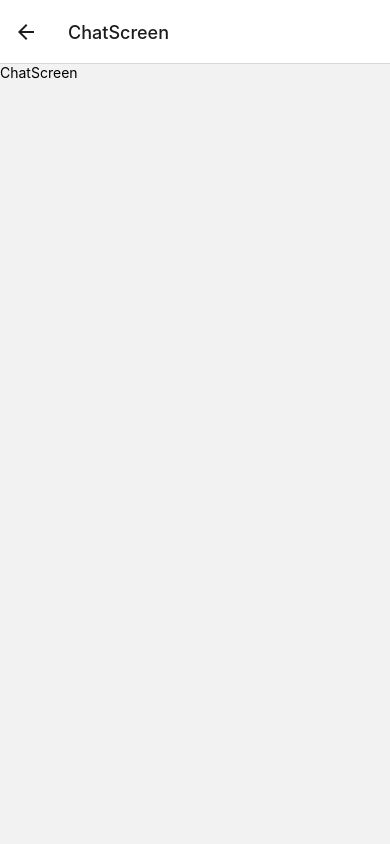
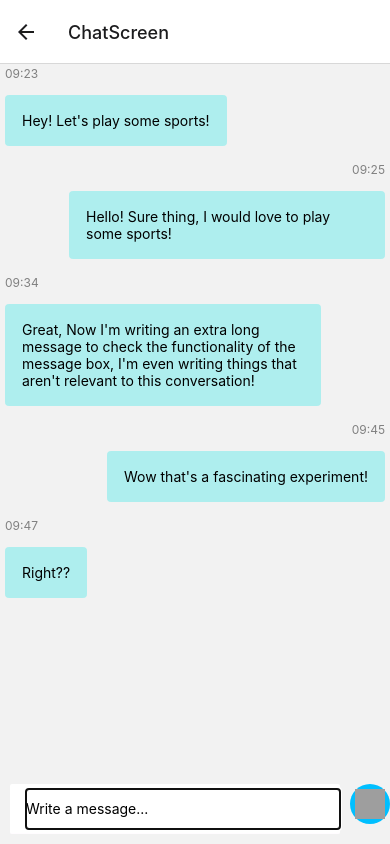
Before and after one commit to GGmorello/SportLink, a React Native app: screen /ChatScreen in a window 390 px wide. Built offline with nearby package versions, Linux system fonts and the light colour scheme; grey boxes are pictures that could not be loaded.

Commit message:
added a functioning chat component. It uses a messagehistory that in the future should be loaded in from the database. It's now possible to add to it by sending messages

```diff
--- a/src/Components/Screens/ChatScreen/ChatScreenPresenter.js
+++ b/src/Components/Screens/ChatScreen/ChatScreenPresenter.js
@@ -1,6 +1,74 @@
 import React from "react";
+import { View, Text } from "react-native-web";
 import ChatScreenView from "./ChatScreenView";
+import { useState, useRef, useEffect} from "react";
+import styles from "./ChatScreenStyle";
 
-export default function ChatScreenPresenter() {
-  return (<ChatScreenView/>)
+
+export default function ChatScreenPresenter({ route, navigation }) {
+  //const {id} = route.params;
+  const [messageHistory, setMessageHistory] = useState([
+    {id: 1, date: "09:23", type: "in", message: "Hey! Let's play some sports!"},
+    {id: 2, date: "09:25", type: "out", message: "Hello! Sure thing, I would love to play some sports!"},
+    {id: 3, date: "09:34", type: "in", message: "Great, Now I'm writing an extra long message to check the functionality of the message box, I'm even writing things that aren't relevant to this conversation!"},
+    {id: 4, date: "09:45", type: "out", message: "Wow that's a fascinating experiment!"},
+    {id: 5, date: "09:47", type: "in", message: "Right??"}])
+const [currMessage, setCurrMessage] = useState("")
+const [currID, setCurrID] = useState(0)
+
+
+
+//TODO FIX ID:s
+function getNextID(){
+    setCurrID(currID+1)
+    return Math.floor(Math.random() * 100000000);
 }
+
+function inMessage(data){
+    const now = new Date()
+    const timestamp = now.getHours() + ':' + now.getMinutes();
+    const message = {
+        id: getNextID(), date: timestamp, type: "in", message: data
+    }
+    setMessageHistory(prevState => [...prevState, message])
+}
+
+function outMessage(data){
+    const now = new Date()
+    const timestamp = now.getHours() + ':' + now.getMinutes();
+    const message = {
+        id: getNextID(), date: timestamp, type: "out", message: data
+    }
+    setMessageHistory(prevState => [...prevState, message])
+}
+
+
+function onSend(){
+    //todo regex check msg
+    outMessage(currMessage)
+    onSubmit(currMessage)
+    setCurrMessage('')
+}
+
+
+ async function onSubmit(event) {
+
+}
+
+
+function onType(data){
+    setCurrMessage(data)
+}
+  return (
+  <ChatScreenView
+    style= {styles.screen}
+    currentMessage = {currMessage}
+    messageHistory = {messageHistory}
+    sendMessage={function(data){
+      onSend()
+    }}
+    setMessage={function(data){
+      onType(data)
+    }}
+  />)
+}
--- /dev/null
+++ b/src/Components/Screens/ChatScreen/ChatScreenStyle.js
@@ -0,0 +1,92 @@
+import { Dimensions, StyleSheet } from "react-native";
+
+const styles = StyleSheet.create({
+    screen: {
+        position: "relative",
+    },
+    container:{
+        flex: 1,
+      },
+    chatContainer:{
+        flexGrow: 1,
+      },
+      list:{
+        paddingHorizontal: 0,
+        marginHorizontal: 5,
+        flex:1
+      },
+      footer:{
+        flexDirection: 'row',
+        position: "fixed",
+        width: "100%",
+        bottom: 0,
+      },
+
+      btnSend:{
+        backgroundColor:"#00BFFF",
+        width:40,
+        height:40,
+        borderRadius:360,
+        alignItems:'center',
+        justifyContent:'center',
+        marginTop:10
+      },
+      iconSend:{
+        width:30,
+        height:30,
+        alignSelf:'center',
+        padding:5
+      },
+      inputContainer: {
+        borderBottomColor: '#FFFCFF',
+        backgroundColor: '#FFFFFF',
+        borderRadius:2,
+        borderBottomWidth: 1,
+        height:50,
+        flexDirection: 'row',
+        alignItems:'center',
+        flex:1,
+        margin: 10,
+      },
+      inputs:{
+        height:40,
+        marginVertical: 10,
+        marginLeft:16,
+        borderBottomColor: '#FFFFFF',
+        flex:1,
+      },
+      balloon: {
+        maxWidth: Dimensions.get('window').width*0.8,
+        padding: 15,
+        borderRadius: 0,
+      },
+      timeStampIn:{
+        alignSelf: 'flex-start',
+      },
+      timeStampOut:{
+        alignSelf: 'flex-end',
+      },
+      itemIn: {
+        alignSelf: 'flex-start'
+      },
+      itemOut: {
+        alignSelf: 'flex-end'
+      },
+      time: {
+        alignSelf: 'flex-end',
+        marginTop: 150,
+        marginBottom: 0,
+        fontSize:12,
+        color:"#808080",
+      },
+      item: {
+        marginVertical: 14,
+        flex: 1,
+        flexDirection: 'row',
+        backgroundColor:"#aeeeee",
+        borderRadius:4,
+        padding:2,
+      },
+  });
+
+  export default styles
--- a/src/Components/Screens/ChatScreen/ChatScreenView.js
+++ b/src/Components/Screens/ChatScreen/ChatScreenView.js
@@ -1,9 +1,88 @@
 import React from "react";
-import {View, Text} from "react-native"
+import styles from "./ChatScreenStyle";
+import {
+    Dimensions,
+    StyleSheet,
+    Text,
+    View,
+    TouchableOpacity,
+    Image,
+    Alert,
+    ScrollView,
+    TextInput,
+    FlatList,
+  } from 'react-native';
 
 export default function ChatScreenView(props) {
-    return (
-        <View>
-            <Text>ChatScreen</Text>
-        </View>)
+    let messageHistory = props.messageHistory
+  const flatlistRef = props.flatlistRef
+
+
+  function sendMessage(){
+    props.sendMessage()
+  }
+
+  function setMessage(data){
+    props.setMessage(data)
+  }
+
+  function renderDate(date){
+    return(
+      <Text style={styles.time}>
+        {date}
+      </Text>
+    );
+  }
+
+  return (
+      <View style={styles.container}>
+      <View style={styles.chatContainer}>
+        <FlatList
+          style={styles.list}
+          data={messageHistory}
+          ref={flatlistRef}
+          keyExtractor= {(item) => {
+            return item.id;
+          }}
+          renderItem={(message) => {
+            const item = message.item;
+            let inMessage = item.type === 'in';
+            let itemStyle = inMessage ? styles.itemIn : styles.itemOut;
+            let timeStamp = inMessage ? styles.timeStampIn : styles.timeStampOut;
+
+            return (
+              <View>
+                <View style={timeStamp}>
+                  <Text>{renderDate(item.date)}</Text>
+                </View>
+
+              <View style={[styles.item, itemStyle]}>
+                {!inMessage}
+                <View style={[styles.balloon]}>
+                  <Text>{item.message}</Text>
+                </View>
+                {inMessage}
+              </View>
+              </View>
+            )
+          }}
+        />
+      </View>
+      <View style={styles.footer}>
+        <View style={styles.inputContainer}>
+          <TextInput style={styles.inputs}
+              placeholder="Write a message..."
+              underlineColorAndroid='transparent'
+              value={props.currentMessage}
+              autoFocus={true}
+              onSubmitEditing={sendMessage}
+              onChangeText={(text) => setMessage(text)}/>
+        </View>
+        <TouchableOpacity style={styles.btnSend}  onPress={() => {sendMessage()}}>
+          <Image source={{uri:"https://img.icons8.com/small/75/ffffff/filled-sent.png"}}  style={styles.iconSend}  />
+        </TouchableOpacity>
+      </View>
+    </View>
+    );
+
 }
```
